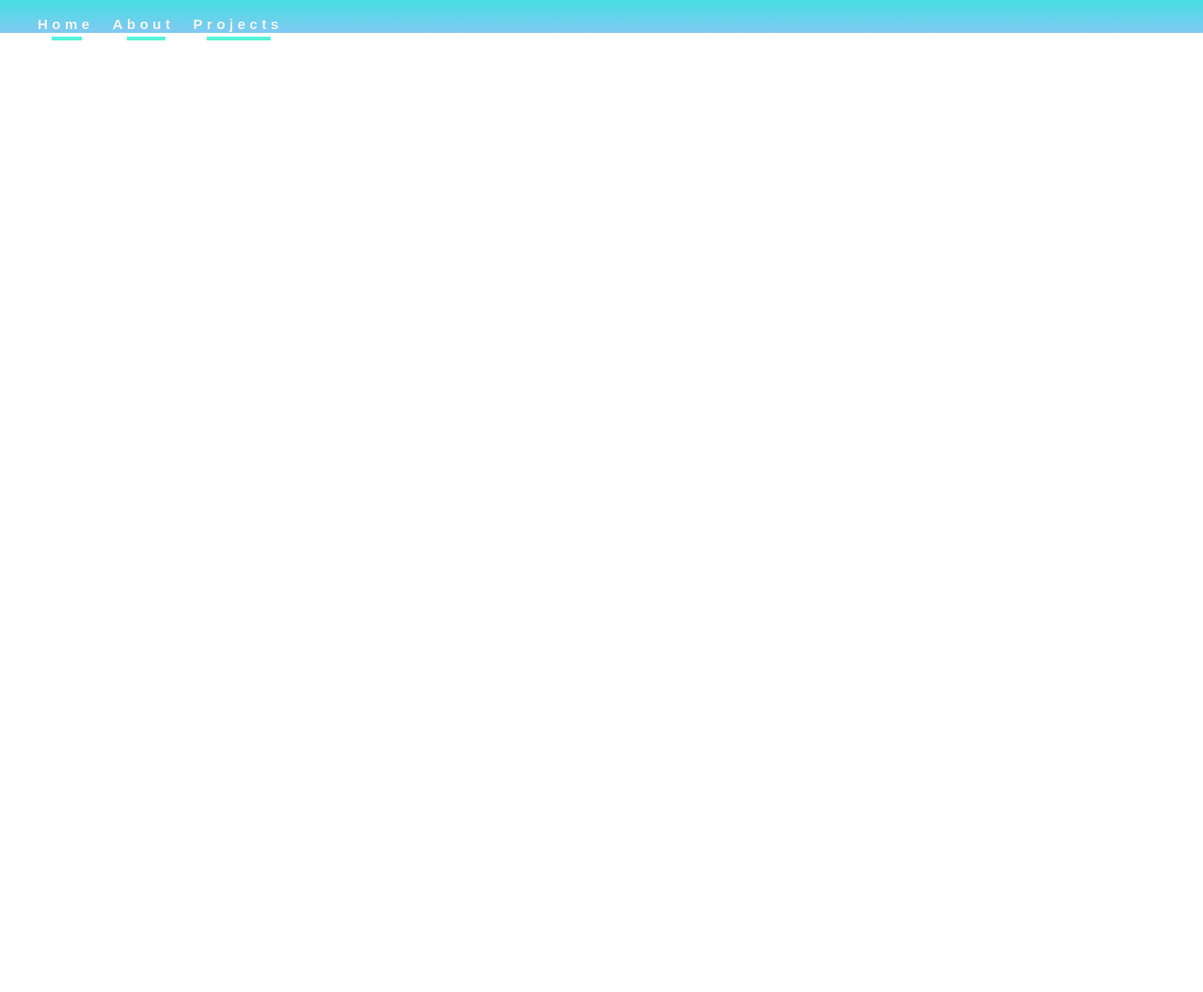
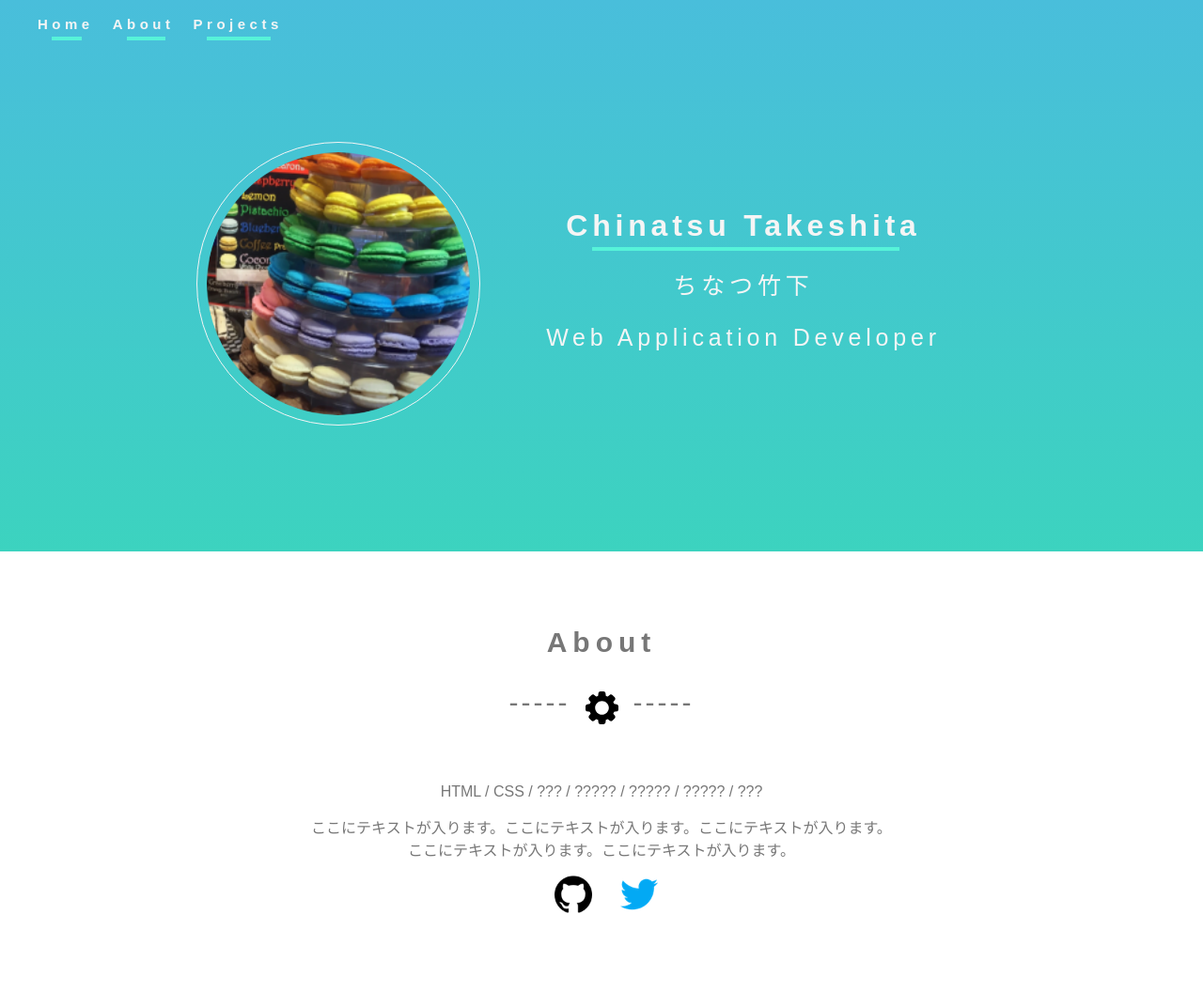
Before and after one commit to CTlilas/PortfolioA, a PHP site: page / in a window 1280 px wide. Shown: the whole page at 94% size. Before the commit the page ends 43 px from the top, so only its background shows below. Run offline with PHP 8.4, Linux system fonts and the light colour scheme.

Commit message:
add profile-About

```diff
--- a/index.html
+++ b/index.html
@@ -35,10 +35,46 @@
                         </a>
                     </li>
                 </ul>
+            </div>
+        </header>
 
+        <div class="box-main">
+            <!-- profile -->
+            <div class="box-profile">
+                <img src="img/profile.png" alt="プロフィール写真">
+                <div class="item-box1">
+                    <h1>C<span class="border-green">hinatsu Takeshit</span>a</h1>
+                    <p>ちなつ竹下</p>
+                    <p>Web Application Developer</p>
+                </div>
             </div>
+        </div>
+    </div>
 
-        </header>
+    <!-- profile-About -->
+
+    <div class="item-list2">
+        <h2>About</h2>
+        <ul class="deco">
+            <li>-----</li>
+            <li><img src="img/settings (1).svg" alt="歯車"></li>
+            <li>-----</li>
+        </ul>
+        <p>HTML / CSS / ??? / ????? / ????? / ????? / ???</p>
+        <p>ここにテキストが入ります。ここにテキストが入ります。ここにテキストが入ります。<br>ここにテキストが入ります。ここにテキストが入ります。</p>
+
+        <ul class="icon-list">
+            <li>
+                <a href="">
+                    <img src="img/github.png" alt="GitHubのアイコン">
+                </a>
+            </li>
+            <li>
+                <a href="">
+                    <img src="img/twitter.png" alt="Twitterのアイコン">
+                </a>
+            </li>
+        </ul>
     </div>
 
 </body>
--- a/style.css
+++ b/style.css
@@ -10,9 +10,10 @@ body{
 
 .color{
     margin: 0;
-    background: linear-gradient(0, #82c9f3, #46dee0);
+    background: linear-gradient(0, #3cd3bf, #49bedb);
     min-height: 100%;
     padding-top: 1px;
+    color: whitesmoke;
 }
 header ul{
     display: flex;
@@ -34,3 +35,79 @@ header li{
 .color-white{
     color: whitesmoke;
 }
+
+/*
+ *[profile]のスタイルシート
+ */
+
+.box-main{
+    text-align: center;
+    margin: 0;
+    padding: 100px 0 130px 0;
+}
+.box-profile{
+    margin: 0 auto;
+    display: inline-flex;
+}
+.box-profile img{
+    width: 280px;
+    height: 280px;
+    border-radius: 50%;
+    border: solid 1px whitesmoke;
+    padding: 10px;
+}
+.item-box1{
+    margin: 50px 70px ;
+    letter-spacing: 0.3em;
+}
+.item-box1 p{
+    font-size: 25px;
+    font-weight: lighter;
+}
+
+/*
+ *[profile-Aboutのスタイルシート]
+ */
+
+.item-list2{
+    width: 100%;
+    text-align: center;
+    color: rgb(119, 119, 119);
+    margin: 80px auto;
+}
+.item-list2 h2{
+    font-size: 30px;
+    letter-spacing: 0.2em;
+    margin: 0 auto;
+}
+.deco{
+    list-style: none;
+    display: inline-flex;
+    color: rgb(119, 119, 119);
+    font-size: 30px;
+    padding: 0 0 10px 0;
+}
+.deco li{
+    padding: 0 8px;
+    letter-spacing: 0.1em;
+}
+.deco img{
+    width: 100%;
+    max-width: 35px;
+    margin-top: 5px;
+}
+.item-list2 p{
+    padding: 0;
+}
+.icon-list{
+    display: flex;
+    list-style: none;
+    align-items: center;
+    justify-content: center;
+}
+.icon-list li img{
+    margin-right: 30px;
+    width: 100%;
+    max-width: 40px;
+
+}
```
Also changed, not shown: img/github.png (added), img/profile.png (added), img/twitter.png (added), 1 other file.
